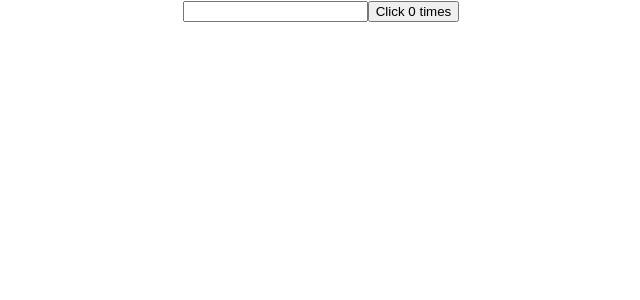
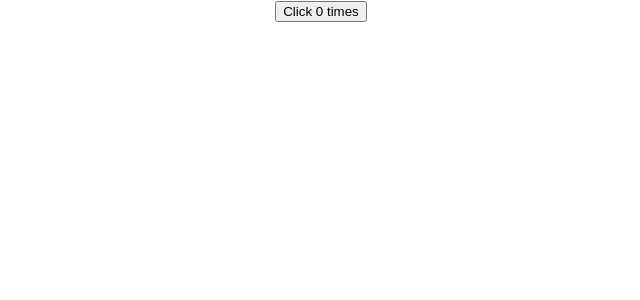
Before and after one commit to hyousafdev/Front-End-Developement-Course, a React (Create React App) app in the folder react-hooks/: page / in a window 1280 px wide. Shown: the top 300 px of the page, without its empty margins (319-959 px from the left). Built offline with nearby package versions, Linux system fonts and the light colour scheme.

Commit message:
useEffect Hook

```diff
--- a/react-hooks/src/App.js
+++ b/react-hooks/src/App.js
@@ -1,12 +1,12 @@
 //import logo from './logo.svg';
 import './App.css';
-import ClassCounter from './HooksComponents/useEffectHook';
+import HookCounter from './HooksComponents/useEffectHook';
 
 
 function App() {
   return (
     <div className="App">
-      <ClassCounter />
+      <HookCounter />
     </div>
   );
 }
--- a/react-hooks/src/HooksComponents/useEffectHook.js
+++ b/react-hooks/src/HooksComponents/useEffectHook.js
@@ -11,29 +11,16 @@ constructor(props) {
      name: ''
   }
 }
-
   componentDidMount() {
     document.title = `Clicked ${this.state.count} times`;
   }
+//update the previous properties and previous state
   componentDidUpdate(prevProps, prevState) {
-
-      if(prevState.count !== this.state.count) {
-        console.log('Updating document title');
     document.title = `Clicked ${this.state.count} times`;
-      }
-
   }
     render() {
     return (
       <div>
-          <input
-          type='text'
-          value={this.state.name}
-          onChange={e => {
-            this.setState({name: e.target.value})
-          }
-        }
-          />
         <button onClick={() => this.setState({ count: this.state.count + 1})}>
             Click {this.state.count} times
         </button>
@@ -51,16 +38,12 @@ import React, { useState, useEffect } from 'react'
 function HookCounter() {
 
     const [count, setCount] = useState(0)
-    const [name, setName] = useState('')
     //Note: When we specify useEffect Hook we are basically requesting the react the executing the function that is passed as an argument every time the component render. useEffect runs after every render
     useEffect(() => {
-        console.log('useEffect - Updating document title')
         document.title = `You Clicked ${count} times`;
-    }, [count])
+    })
   return (
     <div>
-        <input type='text' value={name} onChange={e => setName(e.target.value)}/>
-
         <button onClick={() => setCount(count + 1)}>Click {count} times</button>
     </div>
   )
```
